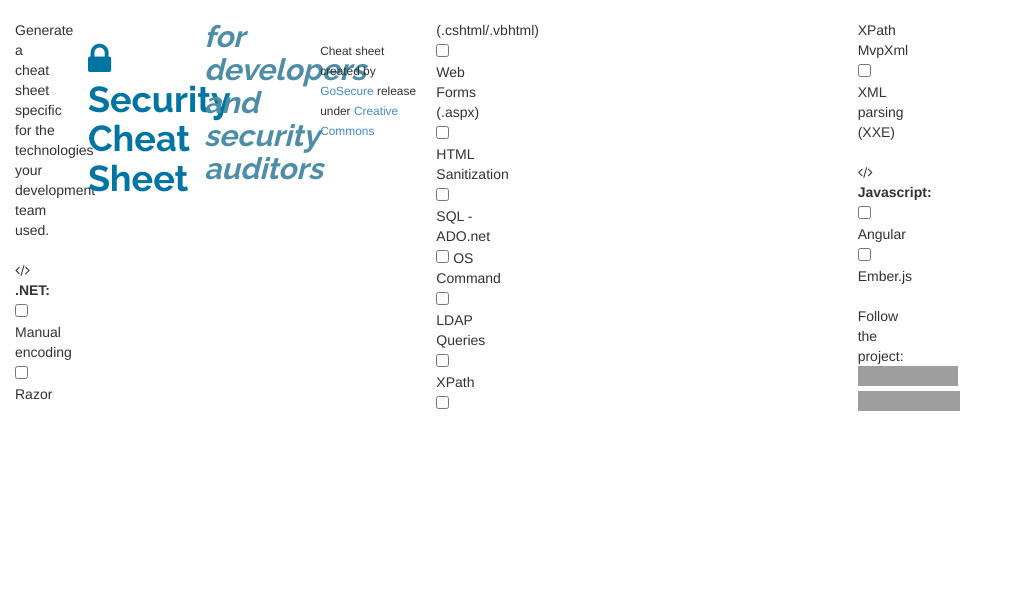
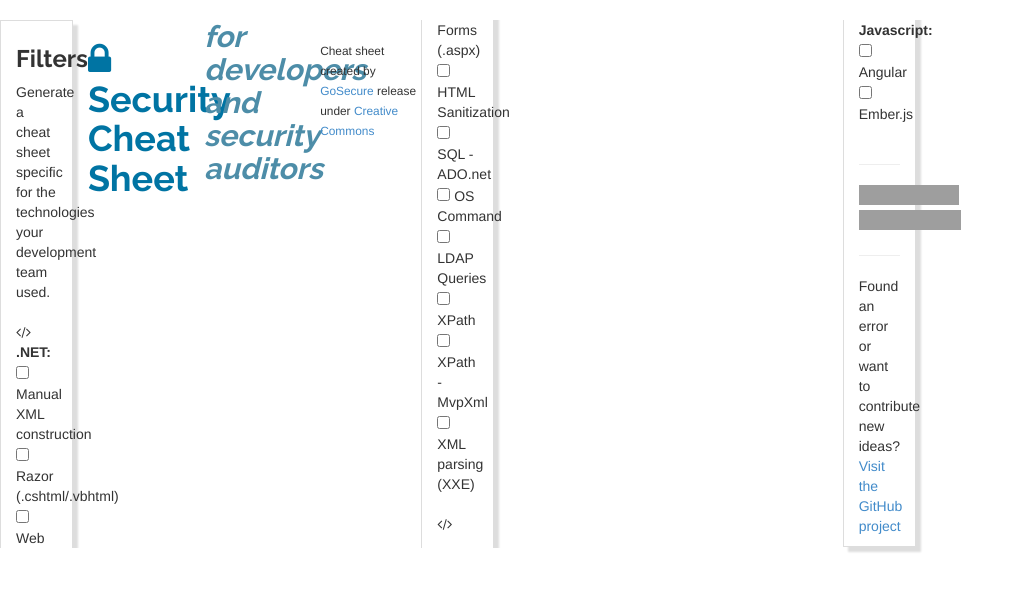
Before and after one commit to GoSecure/security-cheat-sheet, a plain HTML site: page index.html in a window 1280 px wide. Shown: the whole page, without its empty margins (0-1024 px from the left). Drawn offline with nearby package versions, Linux system fonts and the light colour scheme; grey boxes are pictures that could not be loaded.

Commit message:
Minor visual change + README added

```diff
--- a/css/app.css
+++ b/css/app.css
@@ -44,6 +44,14 @@ code.insecure, pre.insecure {
     color: #c7254e;
 }
 
+.filter_box {
+    padding-top:5px;
+    padding-bottom:10px;
+    background-color: #FFFFFF;
+    border:1px solid #DDDDDD;
+    box-shadow: 5px 5px 2px #DDDDDD;
+}
+
 @media print
 {
     .no-print, .no-print *
--- a/data/dot_net.json
+++ b/data/dot_net.json
@@ -50,7 +50,7 @@ cmd.Parameters.AddWithValue(\"username\", username);</code></pre>
 <tr><td><i class=\"fa fa-exclamation-triangle\"></i> Vulnerable to SQL injection : <td><pre class='insecure'><code>var cmd = new SqlCommand(\"SELECT * FROM Users WHERE username = '\" + username + \"' and role='user'\");</code></pre>
 </table>
 
-",""],
+","https://msdn.microsoft.com/en-us/library/system.data.sqlclient.sqlcommand(v=vs.110).aspx"],
 
 
 
--- a/data/javascript.json
+++ b/data/javascript.json
@@ -13,7 +13,7 @@ Otherwise, AngularJS escape template by default.
 
 
 
-    ["Ember.JS DOM","ember","
+    ["Ember.js HTML","ember","
 Loading HTML including user values:
 <pre><code>
 export default Ember.Helper.helper(function(params) {<br/>
--- a/index.html
+++ b/index.html
@@ -16,11 +16,13 @@
 
   <div class="container-fluid" style="column-count: 3;">
     <div class="row">
-      <div class="col-md-2 no-print">
+      <div class="col-md-2 no-print filter_box">
+        <h3>Filters</h3>
+
         Generate a cheat sheet specific for the technologies your development team used.<br/>
         <br/>
         <span class="category"><i class="fa fa-code"></i> .NET:</span><br/>
-        <input type="checkbox" ng-model="filter['manualenc']" > Manual encoding<br/>
+        <input type="checkbox" ng-model="filter['manualenc']" > Manual XML construction<br/>
         <input type="checkbox" ng-model="filter['razor']"> Razor (.cshtml/.vbhtml)<br/>
         <input type="checkbox" ng-model="filter['webforms']"> Web Forms (.aspx)<br/>
         <input type="checkbox" ng-model="filter['sanitizehtml']"> HTML Sanitization<br/>
@@ -28,23 +30,31 @@
         <input type="checkbox" ng-model="filter['oscmd']"> OS Command<br/>
         <input type="checkbox" ng-model="filter['ldap']"> LDAP Queries<br/>
         <input type="checkbox" ng-model="filter['xpath-basic']"> XPath<br/>
-        <input type="checkbox" ng-model="filter['xpath-mvpxml']"> XPath MvpXml<br/>
+        <input type="checkbox" ng-model="filter['xpath-mvpxml']"> XPath - MvpXml<br/>
         <input type="checkbox" ng-model="filter['xxe']"> XML parsing (XXE)<br/>
         <br/>
         <span class="category"><i class="fa fa-code"></i> Javascript:</span><br/>
         <input type="checkbox" ng-model="filter['angular']" > Angular<br/>
         <input type="checkbox" ng-model="filter['ember']"> Ember.js<br/>
         <br/>
-        Follow the project:<br/>
+
+
+        <hr/>
+
         <iframe class="github-btn"
                 src="http://ghbtns.com/github-btn.html?user=gosecure&repo=security-cheat-sheet&type=watch&count=true"
                 allowtransparency="true" frameborder="0" scrolling="0" width="100px"
-                height="20px"></iframe>
-        <br/>
+                height="20px"></iframe><br/>
         <iframe class="github-btn"
                 src="http://ghbtns.com/github-btn.html?user=gosecure&repo=security-cheat-sheet&type=fork&count=true"
                 allowtransparency="true" frameborder="0" scrolling="0" width="102px"
                 height="20px"></iframe>
+
+
+        <hr/>
+
+        Found an error or want to contribute new ideas? <a target="_blank" href="https://github.com/GoSecure/security-cheat-sheet">Visit the GitHub project</a><br/>
+
 
       </div>
       <div class="col-md-10" style="column-count: 3;">
```
Also changed, not shown: 1 other file.
